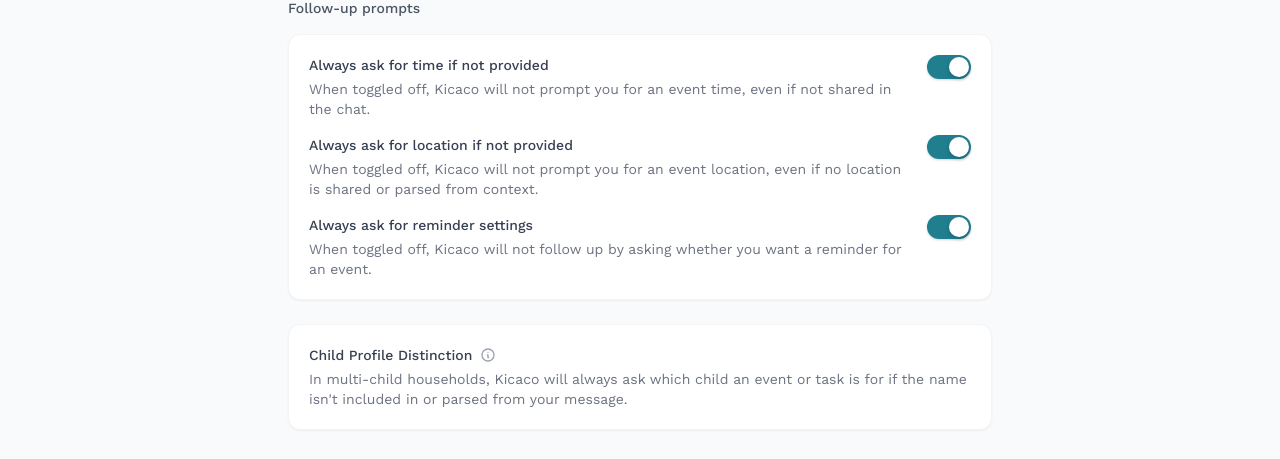
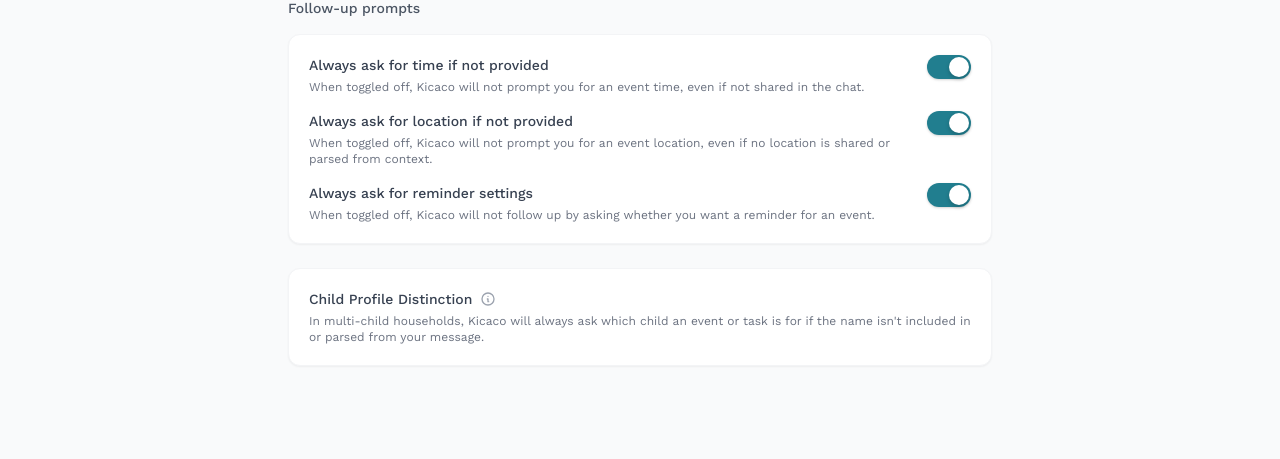
Before and after one commit to tiffany-mcguire/kicaco, a React (Vite) app: page /chat-defaults in a window 1280 px wide. Shown: the part 156-615 px from the top of the page. Built offline with nearby package versions, Linux system fonts and the light colour scheme; no server answers.

Commit message:
Text consistency

```diff
--- a/src/pages/ChatDefaults.tsx
+++ b/src/pages/ChatDefaults.tsx
@@ -430,7 +430,7 @@
                   <div className="flex items-start justify-between gap-4">
                     <div className="flex-1">
                       <p className="text-sm font-medium text-gray-700 mb-1">Always ask for time if not provided</p>
-                      <p className="text-sm text-gray-500">
+                      <p className="text-xs text-gray-500">
                         When toggled off, Kicaco will not prompt you for an event time, even if not shared in the chat.
                       </p>
                     </div>
@@ -449,7 +449,7 @@
                   <div className="flex items-start justify-between gap-4">
                     <div className="flex-1">
                       <p className="text-sm font-medium text-gray-700 mb-1">Always ask for location if not provided</p>
-                      <p className="text-sm text-gray-500">
+                      <p className="text-xs text-gray-500">
                         When toggled off, Kicaco will not prompt you for an event location, even if no location is shared or parsed from context.
                       </p>
                     </div>
@@ -468,7 +468,7 @@
                   <div className="flex items-start justify-between gap-4">
                     <div className="flex-1">
                       <p className="text-sm font-medium text-gray-700 mb-1">Always ask for reminder settings</p>
-                      <p className="text-sm text-gray-500">
+                      <p className="text-xs text-gray-500">
                         When toggled off, Kicaco will not follow up by asking whether you want a reminder for an event.
                       </p>
                     </div>
@@ -495,7 +495,7 @@
                   <path strokeLinecap="round" strokeLinejoin="round" strokeWidth={2} d="M13 16h-1v-4h-1m1-4h.01M21 12a9 9 0 11-18 0 9 9 0 0118 0z" />
                 </svg>
               </div>
-              <p className="text-sm text-gray-500">
+              <p className="text-xs text-gray-500">
                 In multi-child households, Kicaco will always ask which child an event or task is for if the name isn't included in or parsed from your message.
               </p>
             </div>
```
